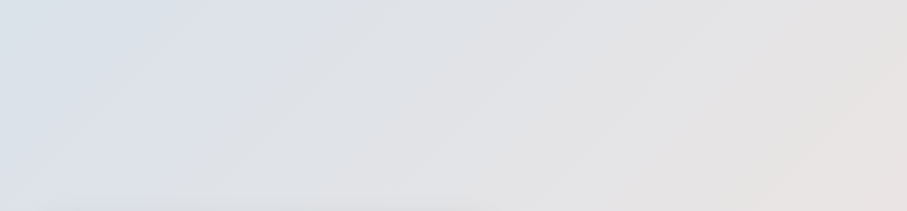
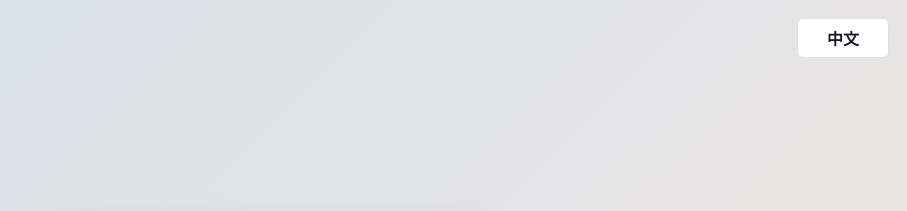
Before and after one commit to mapf577/zhengcheguojimaoyi, a website: page admin-system/index.html in a window 1280 px wide. Shown: the top 211 px of the page, without its empty margins (373-1280 px from the left). Drawn offline with Linux system fonts and the light colour scheme.

Commit message:
Improve admin language switch visibility

```diff
--- a/admin-system/app.js
+++ b/admin-system/app.js
@@ -312,7 +312,9 @@ function applyLanguage() {
   document.querySelectorAll("[data-i18n]").forEach((node) => {
     node.textContent = t(node.dataset.i18n);
   });
-  document.querySelector("[data-lang-toggle]").textContent = state.lang === "zh" ? "English" : "中文";
+  document.querySelectorAll("[data-lang-toggle]").forEach((button) => {
+    button.textContent = state.lang === "zh" ? "English" : "中文";
+  });
   switchView(state.view);
   renderFields("vehicles", state.editing.vehicles ? findRecord("vehicles", state.editing.vehicles) || {} : {});
   renderFields("parts", state.editing.parts ? findRecord("parts", state.editing.parts) || {} : {});
--- a/admin-system/index.html
+++ b/admin-system/index.html
@@ -8,6 +8,7 @@
   </head>
   <body>
     <section class="login-screen" data-login-screen>
+      <button class="secondary-button login-lang-switch" type="button" data-lang-toggle>中文</button>
       <form class="login-card" data-login-form>
         <div class="brand-row">
           <span class="brand-mark">AG</span>
@@ -55,6 +56,7 @@
             <h1 data-page-title>Dashboard</h1>
           </div>
           <div class="header-actions">
+            <button class="secondary-button lang-switch" type="button" data-lang-toggle>中文</button>
             <a class="secondary-button" href="/" target="_blank" rel="noreferrer" data-i18n="action.openWebsite">Open Website</a>
             <button class="primary-button" type="button" data-refresh data-i18n="action.refresh">Refresh</button>
           </div>
--- a/admin-system/styles.css
+++ b/admin-system/styles.css
@@ -41,6 +41,7 @@ a {
 }
 
 .login-screen {
+  position: relative;
   display: grid;
   min-height: 100vh;
   place-items: center;
@@ -48,6 +49,13 @@ a {
   background:
     linear-gradient(135deg, rgba(20, 100, 168, 0.14), rgba(228, 111, 47, 0.12)),
     var(--soft);
+}
+
+.login-lang-switch {
+  position: absolute;
+  top: 18px;
+  right: 18px;
+  min-width: 92px;
 }
 
 .login-card {
@@ -194,9 +202,20 @@ textarea:focus {
 }
 
 .sidebar [data-logout] {
+  margin-top: 8px;
+  color: #fff;
+  border-color: rgba(255, 255, 255, 0.32);
+}
+
+.sidebar .lang-switch {
   margin-top: auto;
   color: #fff;
   border-color: rgba(255, 255, 255, 0.32);
+}
+
+.lang-switch,
+.login-lang-switch {
+  min-width: 92px;
 }
 
 .workspace {
```
Also changed, not shown: README.md.
